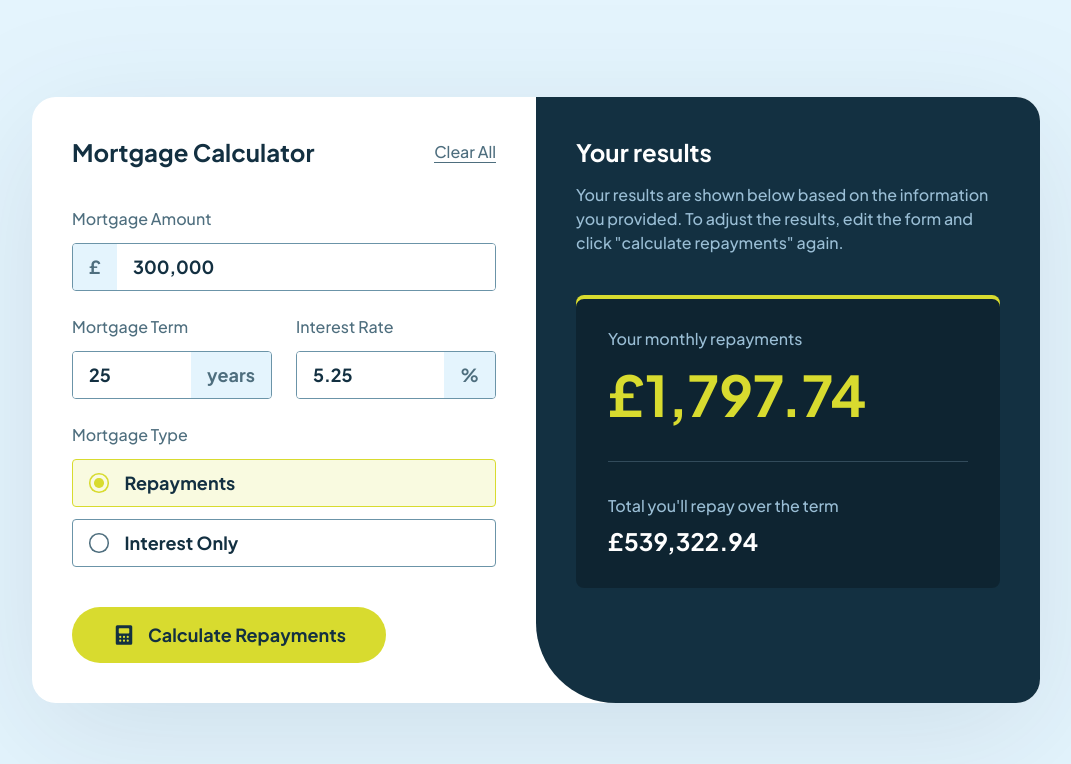
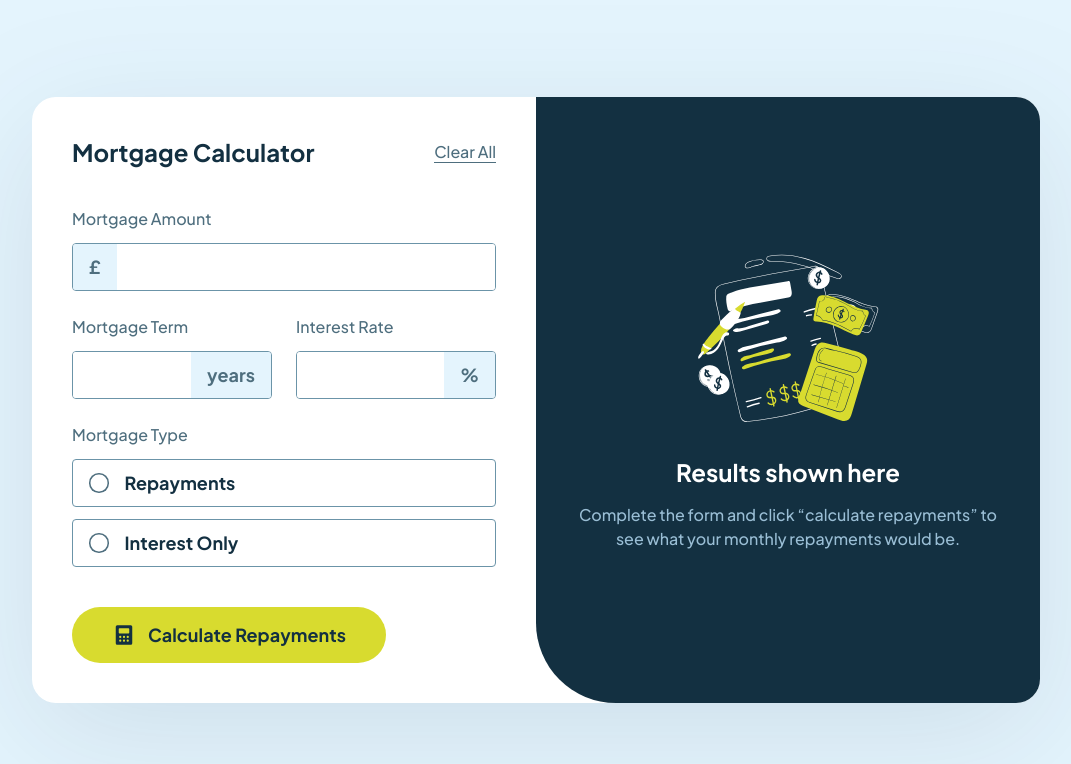
Before and after one commit to FerdinandoGeografo/mortgage-calculator, an Angular app: page / in a window 1280 px wide. Shown: the top 764 px of the page, without its empty margins (104-1175 px from the left). Built offline with nearby package versions, Linux system fonts and the light colour scheme.

Commit message:
reset to initial state

```diff
--- a/src/app/app.component.ts
+++ b/src/app/app.component.ts
@@ -49,5 +49,5 @@ export type Result = { monthly: number; total: number };
   `,
 })
 export class AppComponent {
-  result = signal<Result | null>({ monthly: 1797.74, total: 539322.94 });
+  result = signal<Result | null>(null);
 }
--- a/src/app/ui/form/form.component.ts
+++ b/src/app/ui/form/form.component.ts
@@ -137,12 +137,10 @@ export class FormComponent implements OnInit {
   #decimalPipe = inject(DecimalPipe);
 
   protected form = this.#fb.group({
-    amount: this.#fb.control<string>('300,000', [Validators.required]),
-    term: this.#fb.control<number | null>(25, [Validators.required]),
-    rate: this.#fb.control<number | null>(5.25, [Validators.required]),
-    type: this.#fb.control<MortgageType | null>('repayments', [
-      Validators.required,
-    ]),
+    amount: this.#fb.control<string>('', [Validators.required]),
+    term: this.#fb.control<number | null>(null, [Validators.required]),
+    rate: this.#fb.control<number | null>(null, [Validators.required]),
+    type: this.#fb.control<MortgageType | null>(null, [Validators.required]),
   });
 
   protected onSubmit = output<Result>();
```
